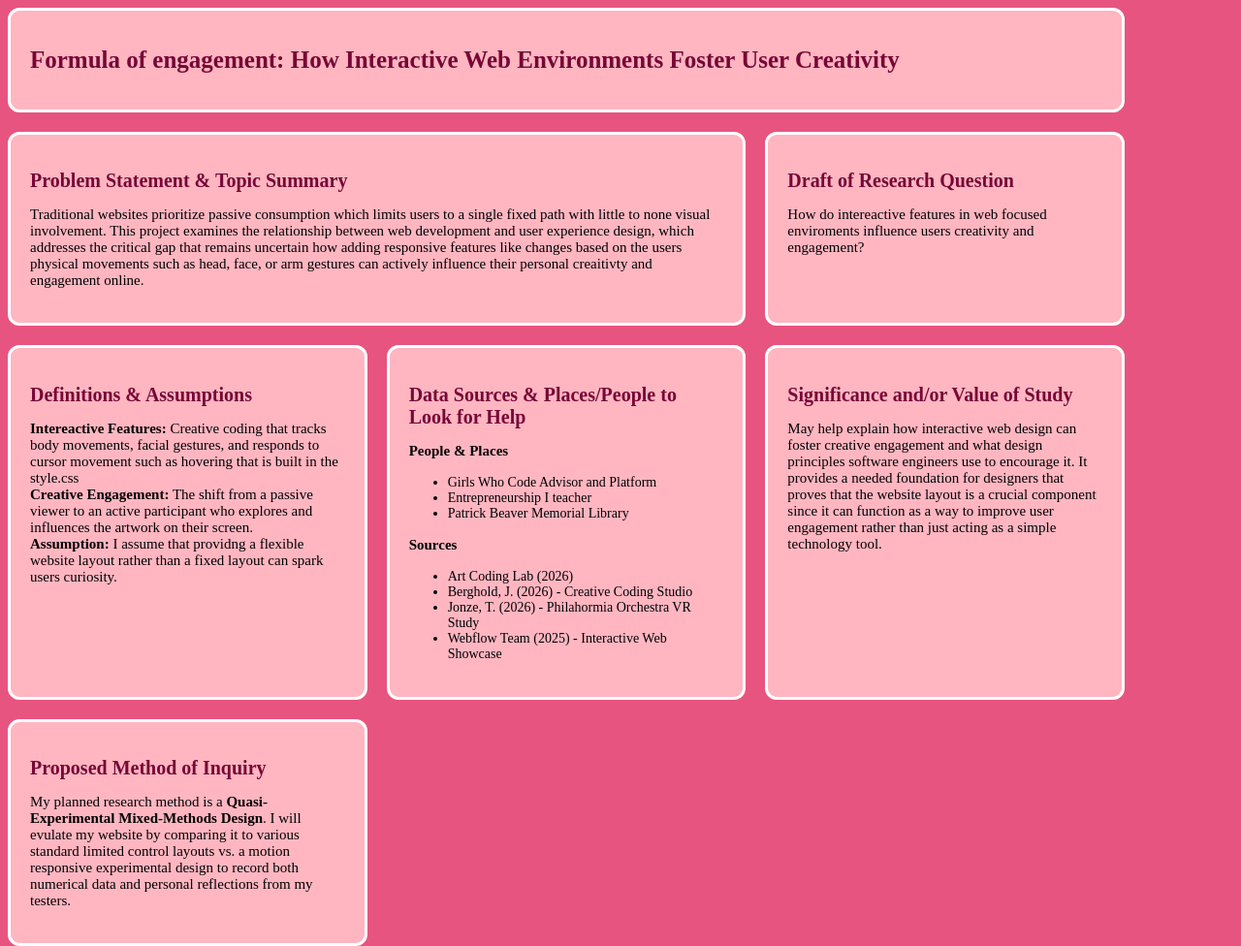
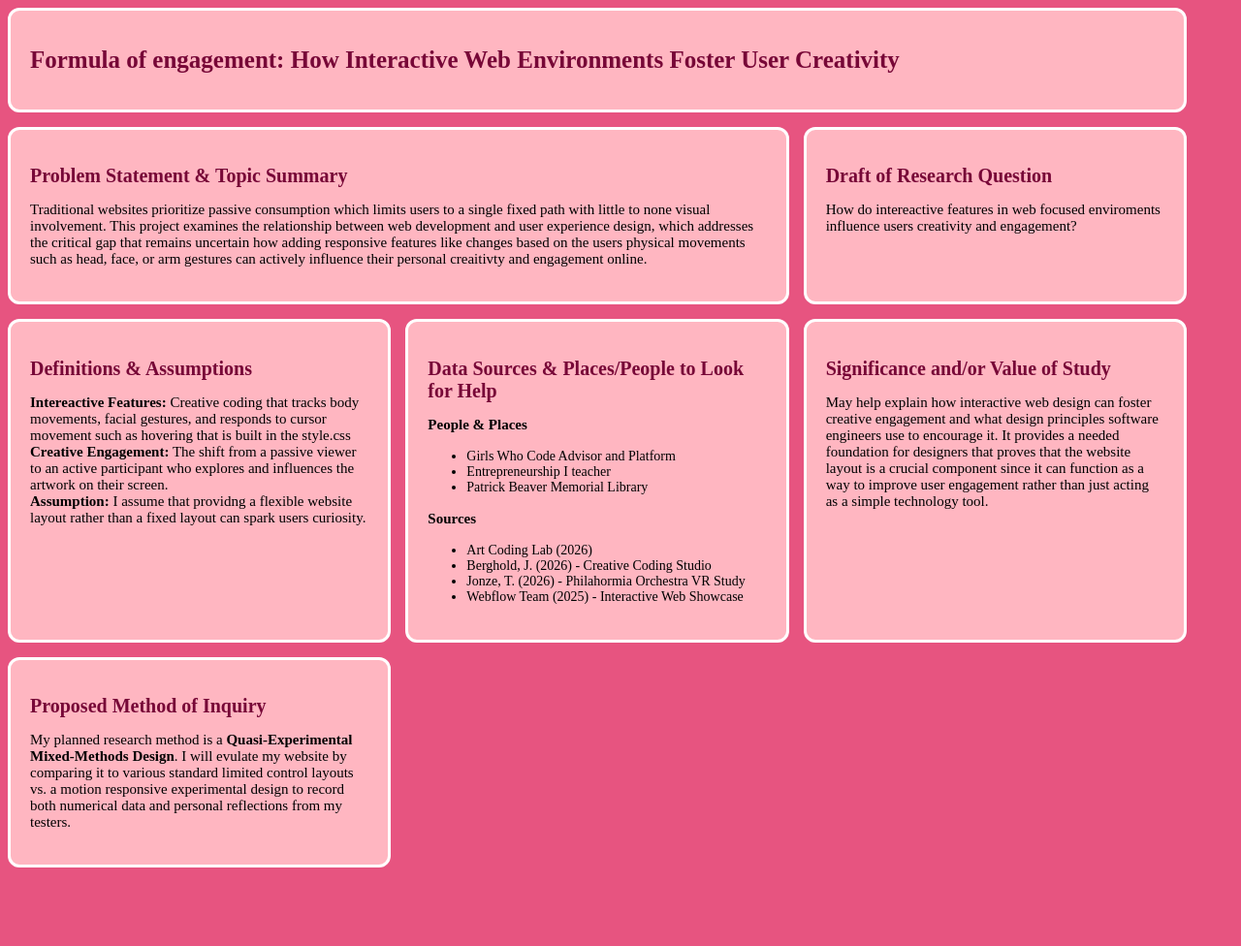
Before and after one commit to alyciapowell323-alp/AP-Research-Project---Website---Creative-Paper-, a plain HTML site: page index.html in a window 1280 px wide. Shown: the whole page at 97% size. After the commit the page ends 895 px from the top, so only its background shows below. Drawn offline with Linux system fonts and the light colour scheme.

Commit message:
Adjust dashboard styles for layout and overflow

```diff
--- a/style.css
+++ b/style.css
@@ -1,15 +1,16 @@
 body {
     width: 100vw;
     height: 100vh;
+    overflow-y: auto;
     background-color:#E75480;
 }
 
 .dashboard {
    display:grid;
    grid-template-columns:repeat(3, 1fr);
-    gap: 20px;
-    width:90%;
-    height:95%;
+    gap: 15px;
+    width:95%;
+    height:auto;
 }
 
 .title-card{
```
